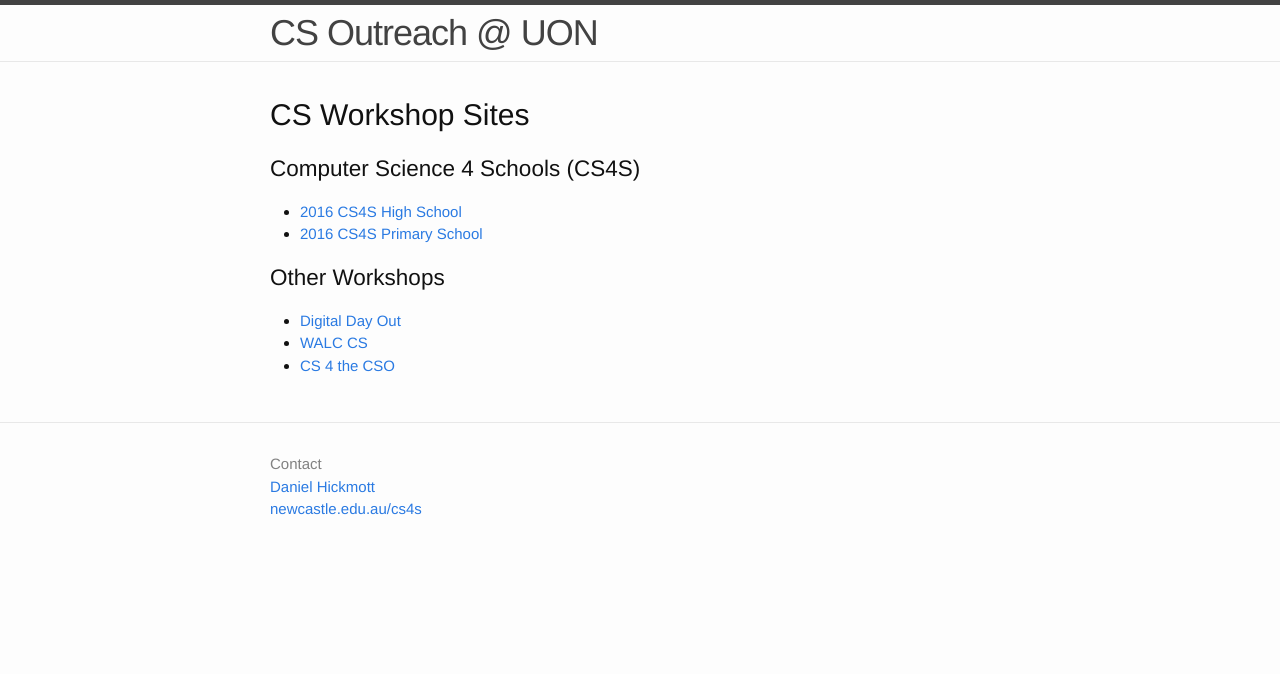
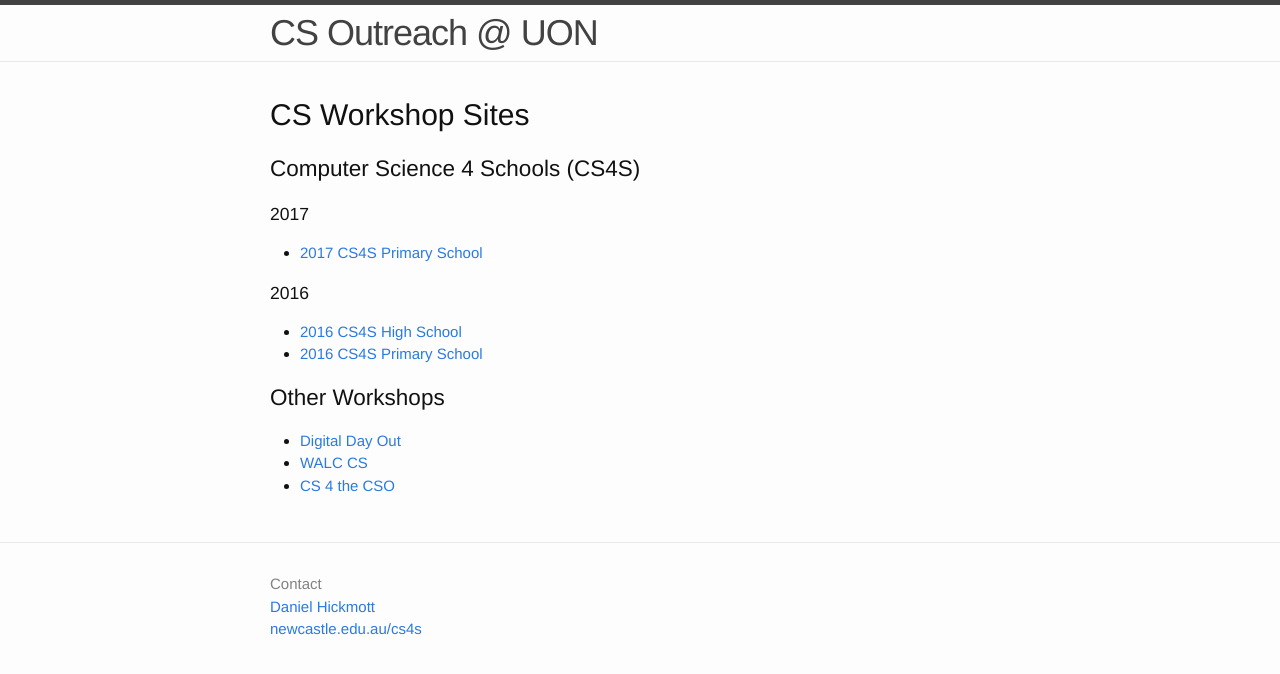
Before and after one commit to cs4s/cs4s.github.io, a Jekyll site: the page built from index.md, in a window 1280 px wide. Shown: the top 674 px of the page. Built offline with Jekyll 4.4.1, drawn with Linux system fonts in a browser that asks for light colours.

Commit message:
Changes index page to include link to 2017 primary school workshop site

```diff
--- a/index.md
+++ b/index.md
@@ -7,6 +7,12 @@
 
 ## Computer Science 4 Schools (CS4S)
 
+### 2017
+
+- [2017 CS4S Primary School](/ps-2017/)
+
+### 2016
+
 - [2016 CS4S High School](/hs-2016/)
 - [2016 CS4S Primary School](/ps-2016/)
 
```
